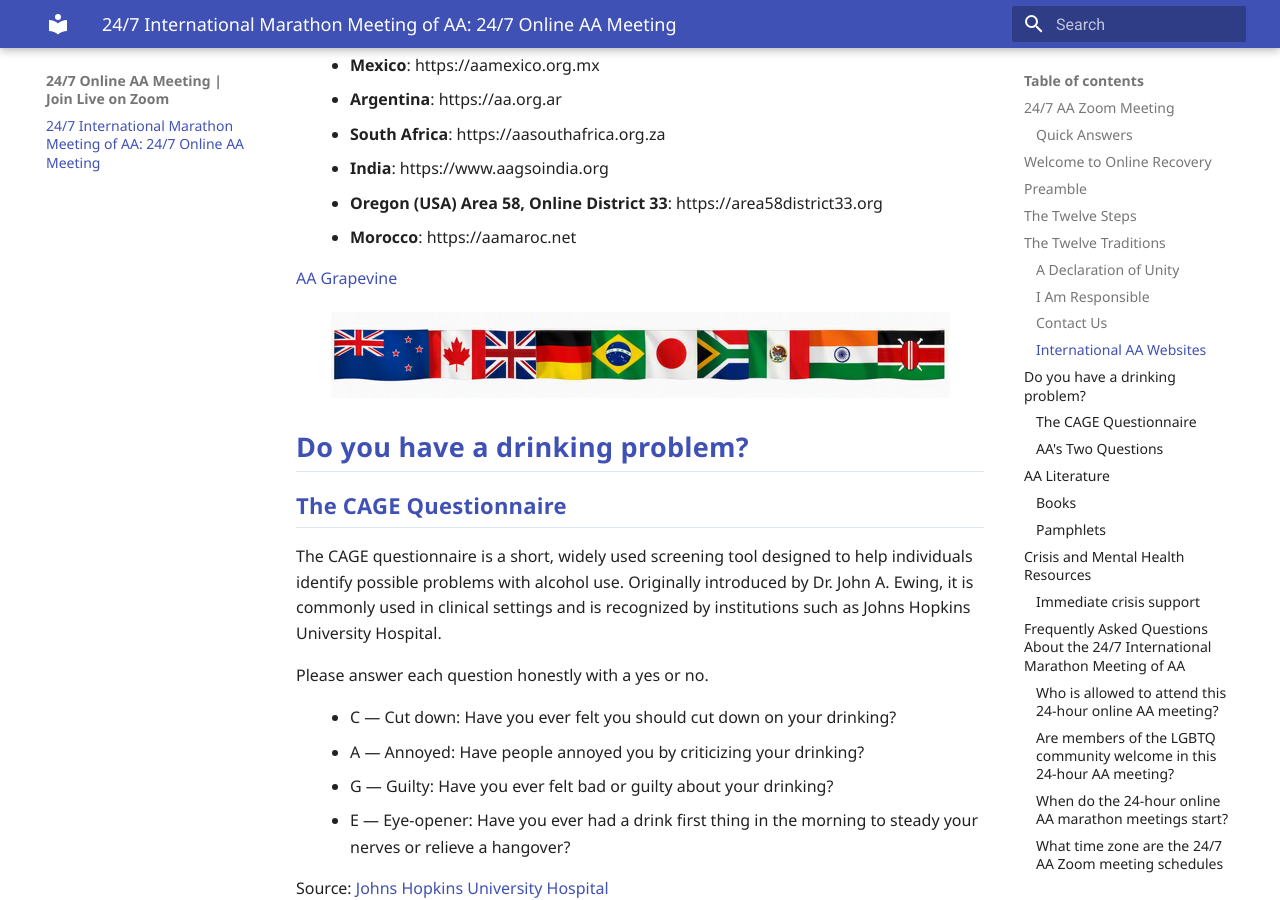
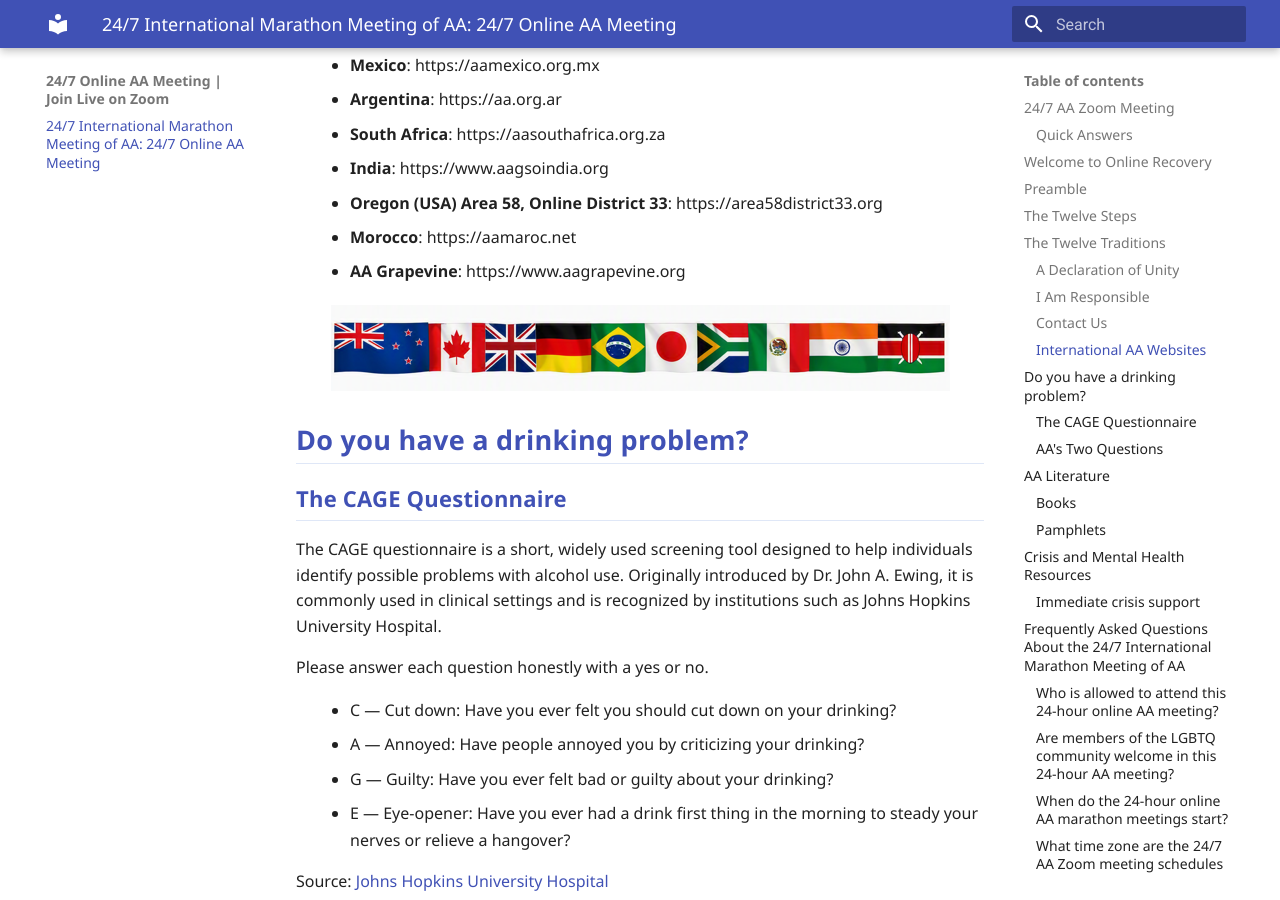
Before and after one commit to meetings03/24hourmeeting, an MkDocs documentation site: the page built from docs/index.md, in a window 1280 px wide and 900 px high, scrolled down 8938 px. Built offline with MkDocs 1.6.1 and Material for MkDocs 9.7.7, drawn with Linux system fonts in a browser that asks for light colours; comment, search, counter and statistics services are not loaded.

Commit message:
Format AA Grapevine website entry

```diff
--- a/docs/index.md
+++ b/docs/index.md
@@ -157,9 +157,8 @@
   <li><strong>India</strong>: https://www.aagsoindia.org</li>
   <li><strong>Oregon (USA) Area 58, Online District 33</strong>: https://area58district33.org</li>
   <li><strong>Morocco</strong>: https://aamaroc.net</li>
+  <li><strong>AA Grapevine</strong>: https://www.aagrapevine.org</li>
 </ul>
-
-[AA Grapevine](https://www.aagrapevine.org)
 
 <div class="tradition-image-row" style="margin: 1.5rem 0; display: flex; flex-wrap: wrap; gap: 1rem; align-items: center; justify-content: center;">
   <img src="images/New_Flags_International.PNG.png" alt="New international flags image" style="max-width: 100%; height: auto;" />
```
Also changed, not shown: site/index.html, site/search/search_index.json.
